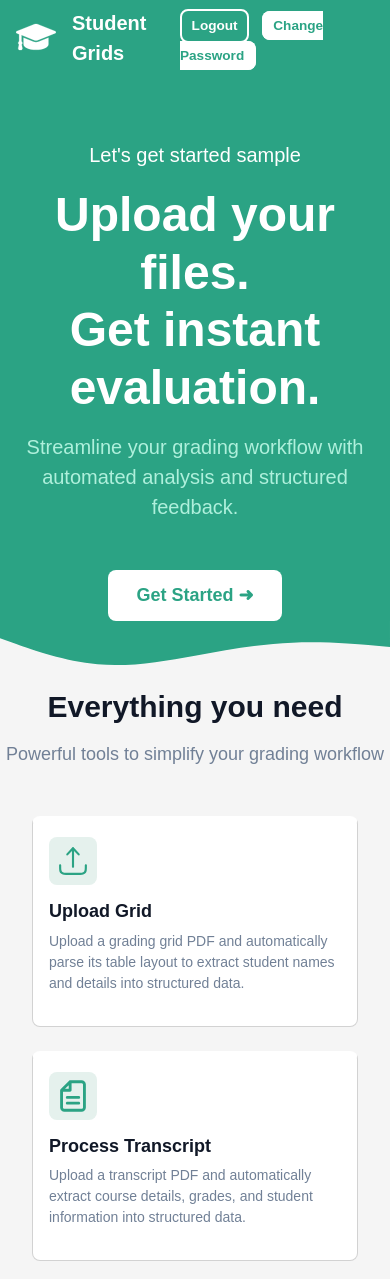
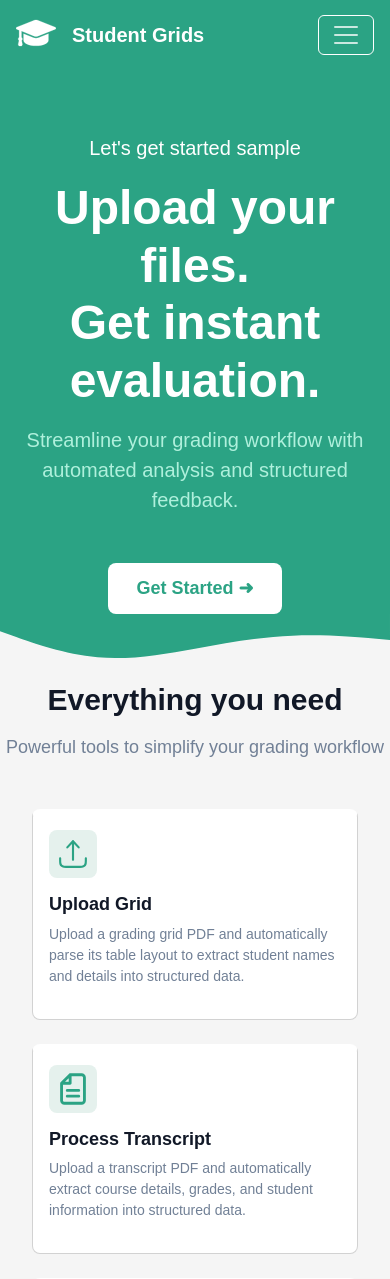
Before and after one commit to AesirGroup/StudentGridsSystem, a Django app: page / in a window 390 px wide. Shown: the top 1279 px of the page. Run offline with Django 5.2, Linux system fonts and the light colour scheme; the visitor is signed in with stand-in values (Sample User, id 1); parts of the project's set-up code (start-up, migrations or seed data) failed here and were passed over.

Commit message:
refactor: update navbar in base.html to use Bootstrap

```diff
--- a/static/css/base.css
+++ b/static/css/base.css
@@ -1,6 +1,5 @@
 :root {
-
-    /* Main Color */
+    /* ================ COLORS ================ */
     --clr-primary: #2BA384;
 
     /* Font Colors */
@@ -13,12 +12,11 @@
     --icon-bg: #e5f1ed;
     --body-bg: #f5f5f5;
 
-    /* Font Family */
+    /* ============ FONT FAMILY ============ */
     --ff-base: Arial, Helvetica, sans-serif;
     --ff-heading: "Space Grotesk", sans-serif;
 
-
-    /* Font Size  */
+    /* ============ FONT SIZES ============ */
     --fs-3xs: 0.625rem;  /* 10px */
     --fs-2xs: 0.75rem;   /* 12px */
     --fs-xs: 0.875rem;   /* 14px */
@@ -30,8 +28,7 @@
     --fs-3xl: 2.25rem;   /* 36px */
     --fs-4xl: 3rem;      /* 48px */
 
-
-    /* Font Weights */
+    /* ============ FONT WEIGHTS ============ */
     --fw-thin: 100;
     --fw-extralight: 200;
     --fw-light: 300;
@@ -40,10 +37,24 @@
     --fw-semibold: 600;
     --fw-bold: 700;
     --fw-black: 800;
+
+    /* ============ SPACING ============ */
+    --space-xs: 0.25rem;   /* 4px */
+    --space-sm: 0.5rem;    /* 8px */
+    --space-md: 1rem;      /* 16px */
+    --space-lg: 2rem;      /* 32px */
+    --space-xl: 3rem;      /* 48px */
+    --space-2xl: 4rem;     /* 64px */
+    --space-3xl: 5rem;     /* 80px */
+
+    /* ============ BORDER RADIUS ============ */
+    --radius-sm: 0.25rem;  /* 4px */
+    --radius-md: 0.5rem;   /* 8px */
+    --radius-lg: 0.75rem;  /* 12px */
+    --radius-xl: 1rem;     /* 16px */
 }
 
-/* Resets */
-
+/* ================= RESET ================= */
 * {
     margin: 0;
     padding: 0;
@@ -62,96 +73,108 @@ a {
     text-decoration: none;
 }
 
-
-/* Body */
-
+/* ================= BODY ================= */
 body {
     font-family: var(--ff-base);
     background-color: var(--body-bg);
 }
 
-/* --- Banner --- */
-
-
-.banner {
+/* ================= BANNER ================= */
+nav.banner {
     background-color: var(--clr-primary);
-    display: flex;
-    justify-content: space-between;
-    align-items: center;
-    padding: .5rem 3rem;
+    padding: 0.5rem 2rem;
 }
 
-.logo {
+/* ================= LOGO ================= */
+nav.banner .logo {
     display: flex;
     align-items: center;
     gap: 1rem;
 }
 
-.logo img {
+nav.banner .logo img {
     width: 50px;
     margin-bottom: 3px;
 }
 
-.logo p {
+nav.banner .logo p {
     font-size: var(--fs-xl);
-    font-weight: bold;
+    font-weight: var(--fw-bold);
     color: var(--clr-card-background);
     margin-bottom: 0;
 }
 
+/* ================= NAV ACTIONS ================= */
+nav.banner .nav-actions {
+    display: flex;
+    align-items: center;
+    gap: 0.5rem;
+}
 
-
-.logout-btn, .login-btn, .change-pw-btn, .signup-btn {
+/* ================= NAV BUTTONS ================= */
+nav.banner .logout-btn,
+nav.banner .login-btn,
+nav.banner .change-pw-btn,
+nav.banner .signup-btn {
+    display: inline-block;
     font-weight: var(--fw-bold);
-    border-radius: .5rem;
+    border-radius: var(--radius-md);
     border: 2px solid var(--clr-card-background);
     font-size: var(--fs-sm);
+    padding: 0.4rem 1rem;
+    text-align: center;
+    cursor: pointer;
+    white-space: nowrap;
 }
 
-
-.logout-btn, .login-btn, .signup-btn {
-    padding: .28rem 1rem;
+nav.banner .logout-btn,
+nav.banner .login-btn,
+nav.banner .signup-btn {
     color: var(--clr-card-background);
     background-color: var(--clr-primary);
-    margin-right: 1rem;
-    height: fit-content;
 }
 
-.change-pw-btn {
-    padding: .5rem 1rem;
+nav.banner .change-pw-btn {
     color: var(--clr-primary);
     background-color: var(--clr-card-background);
 }
 
+/* ================= HAMBURGER ================= */
+nav.banner .navbar-toggler {
+    border-color: var(--clr-card-background);
+}
 
-/* --- Responsive --- */
-@media (max-width: 600px) {
+nav.banner .navbar-toggler-icon {
+    filter: brightness(0) invert(1);
+}
 
-    .banner {
-        display: flex;
-        justify-content: space-between;
-        align-items: center;
-        padding: .5rem 1rem;
+
+nav.banner .navbar-toggler:focus {
+    box-shadow: 0 0 0 3px rgba(255, 255, 255, 0.4);
+    outline: none;
+}
+
+nav.banner .navbar-toggler:active {
+    background-color: rgba(255, 255, 255, 0.15);
+}
+
+/* ================= RESPONSIVE ================= */
+@media (max-width: 767px) {
+    nav.banner {
+        padding: 0.5rem 1rem;
     }
 
-    .logo p {
+    nav.banner .logo p {
         font-size: var(--fs-lg);
     }
 
-    .logo img {
+    nav.banner .logo img {
         width: 40px;
-        margin-bottom: 3px;
     }
 
-    .logout-btn, .change-pw-btn, .signup-btn {
-        padding: .3rem .6rem;  /* smaller padding */
-        font-size: var(--fs-xs);     /* smaller text */
+    nav.banner .nav-actions {
+        flex-direction: row;
+        flex-wrap: wrap;
+        padding: 0.5rem 0;
     }
-
-    .logout-btn {
-        color: var(--clr-card-background);
-        margin-right: .5rem;
-        padding: .15rem .6rem;
-    }
-
 }
--- a/templates/base.html
+++ b/templates/base.html
@@ -18,13 +18,22 @@
 </head>
 
 <body>
-    <!-- Custom Banner -->
-    <header class="banner">
-        <a href="{% url 'home' %}" class="logo">
+    <nav class="navbar navbar-expand-sm banner">
+        <div class="container-fluid px-0 px-sm-4">
+
+            <a href="{% url 'home' %}" class="logo navbar-brand">
                 <img src="{% static 'img/home/logo.svg' %}" alt="Icon of logo">
                 <p>Student Grids</p>
             </a>
 
+            {% if user.is_authenticated %}
+            <button class="navbar-toggler" type="button" data-bs-toggle="collapse" data-bs-target="#navMenu"
+                aria-controls="navMenu" aria-expanded="false" aria-label="Toggle navigation">
+                <span class="navbar-toggler-icon"></span>
+            </button>
+            {% endif %}
+
+            <div class="collapse navbar-collapse justify-content-end" id="navMenu">
                 <div class="nav-actions">
                     {% if user.is_authenticated %}
                     <form method="post" action="{% url 'logout' %}" style="display:inline;">
@@ -32,22 +41,24 @@
                         <button type="submit" class="logout-btn">Logout</button>
                     </form>
                     <a href="{% url 'password_change' %}" class="change-pw-btn">Change Password</a>
-
                     {% else %}
-                <a href="{% url 'login' %}" class="login-btn">Log in</a>
-                <a href="{% url 'signup' %}" class="signup-btn">Sign up</a>
+                    {# <a href="{% url 'login' %}" class="login-btn">Log in</a> #}
+                    {# <a href="{% url 'signup' %}" class="signup-btn">Sign up</a> #}
                     {% endif %}
                 </div>
-    </header>
+            </div>
+
+        </div>
+    </nav>
 
     {% block content %}
     {% endblock %}
-
 
     <!-- Bootstrap 5.3.8 JS -->
     <script src="https://cdn.jsdelivr.net/npm/bootstrap@5.3.8/dist/js/bootstrap.bundle.min.js"
         integrity="sha384-FKyoEForCGlyvwx9Hj09JcYn3nv7wiPVlz7YYwJrWVcXK/BmnVDxM+D2scQbITxI" crossorigin="anonymous">
         </script>
-</body>
 
-</html>
+    {% block extra_js %}
+
+    {% endblock %}
```
Lines whose indentation alone changed are shown as unchanged.
